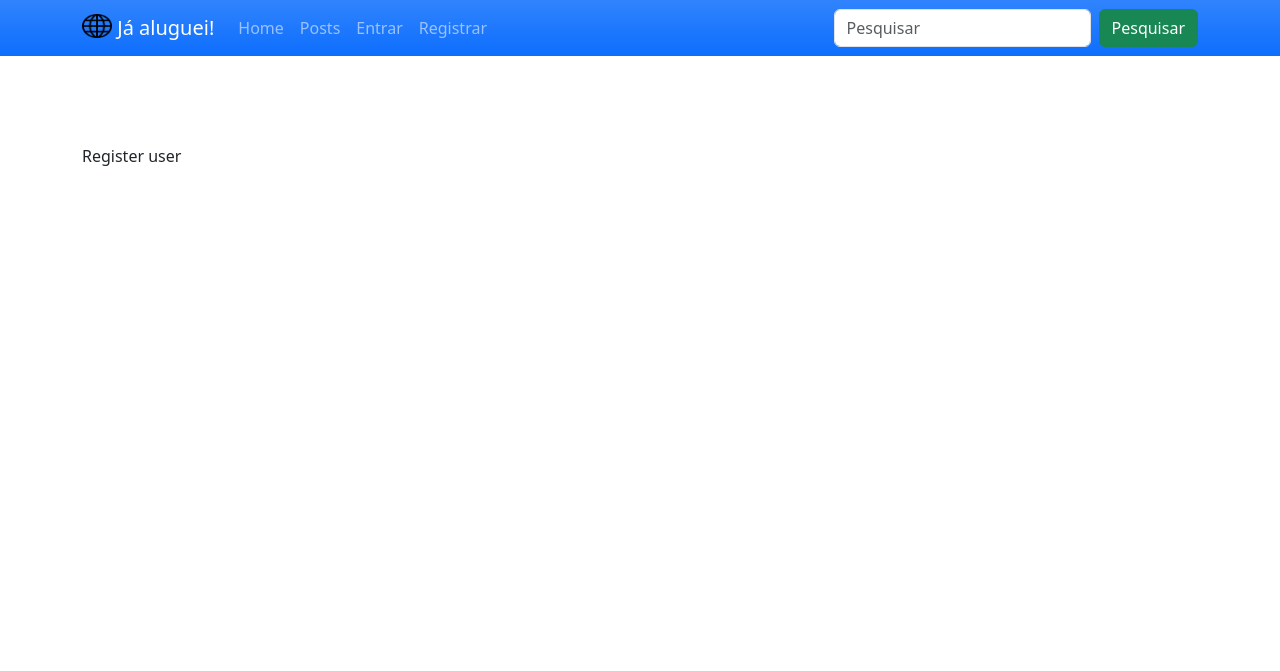
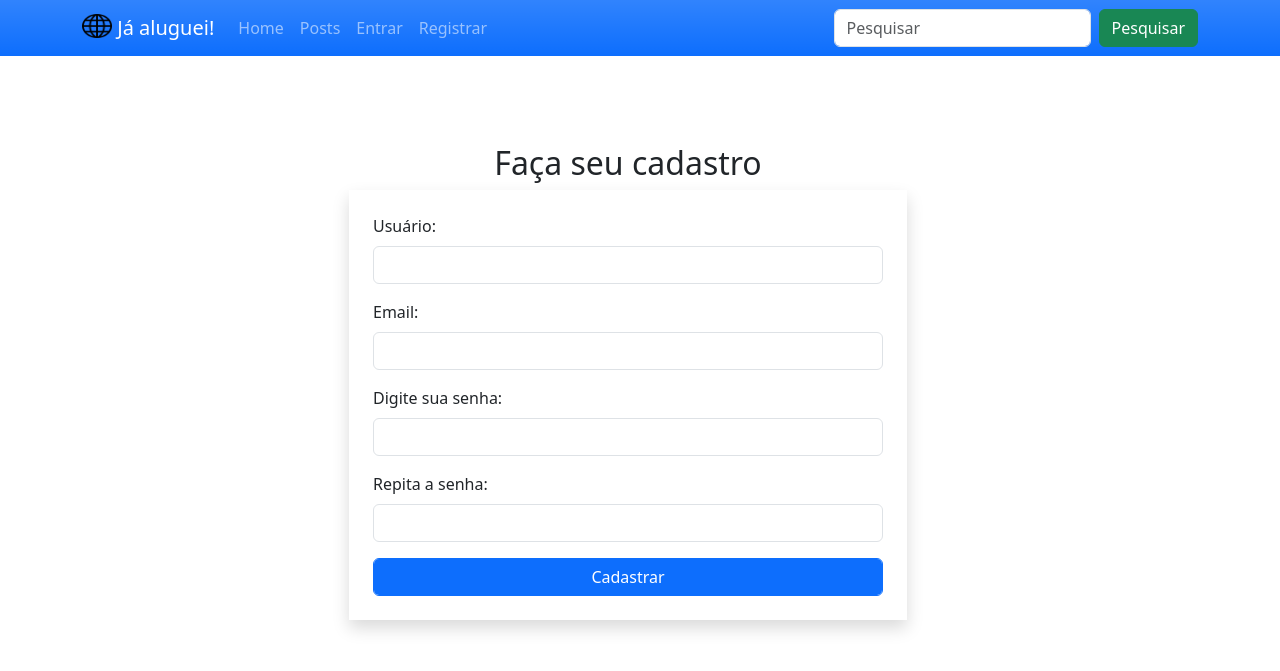
Before and after one commit to enzzoalle/Projeto-de-estudo-blog, a Django app: page /register/register_user in a window 1280 px wide. Shown: the top 671 px of the page. Run offline with Django 5.2, Linux system fonts and the light colour scheme; some libraries are stand-ins or nearby versions.

Commit message:
estilização do template de cadastro

```diff
--- a/register_user/templates/register_user/register_user.html
+++ b/register_user/templates/register_user/register_user.html
@@ -1,7 +1,26 @@
-{% extends 'blogs/base.html' %}
+{% extends 'blogs/base.html' %} {% block content %}
 
-{% block content %}
-
-Register user
+<div class="col-12 row justify-content-center">
+      <h2 class="text-center">Faça seu cadastro</h2>
+      <form class="shadow p-4 col-10 col-lg-6">
+            <div class="mb-3">
+                  <label for="cadastro_user_username" class="form-label">Usuário:</label>
+                  <input class="form-control" type="text" aria-label="cadastro_user_username" />
+            </div>
+            <div class="mb-3">
+                  <label for="cadastro_user_email" class="form-label">Email:</label>
+                  <input type="email" class="form-control" id="cadastro_user_email" aria-describedby="emailHelp" />
+            </div>
+            <div class="mb-3">
+                  <label for="cadastro_user_password1" class="form-label">Digite sua senha:</label>
+                  <input type="password" class="form-control" id="cadastro_user_password1" />
+            </div>
+            <div class="mb-3">
+                  <label for="cadastro_user_password2" class="form-label">Repita a senha:</label>
+                  <input type="password" class="form-control" id="cadastro_user_password2" />
+            </div>
+            <button type="submit" class="form-control btn btn-primary">Cadastrar</button>
+      </form>
+</div>
 
 {% endblock %}
```
Also changed, not shown: blog/settings.py (+8 -0 lines), 1 other file.
